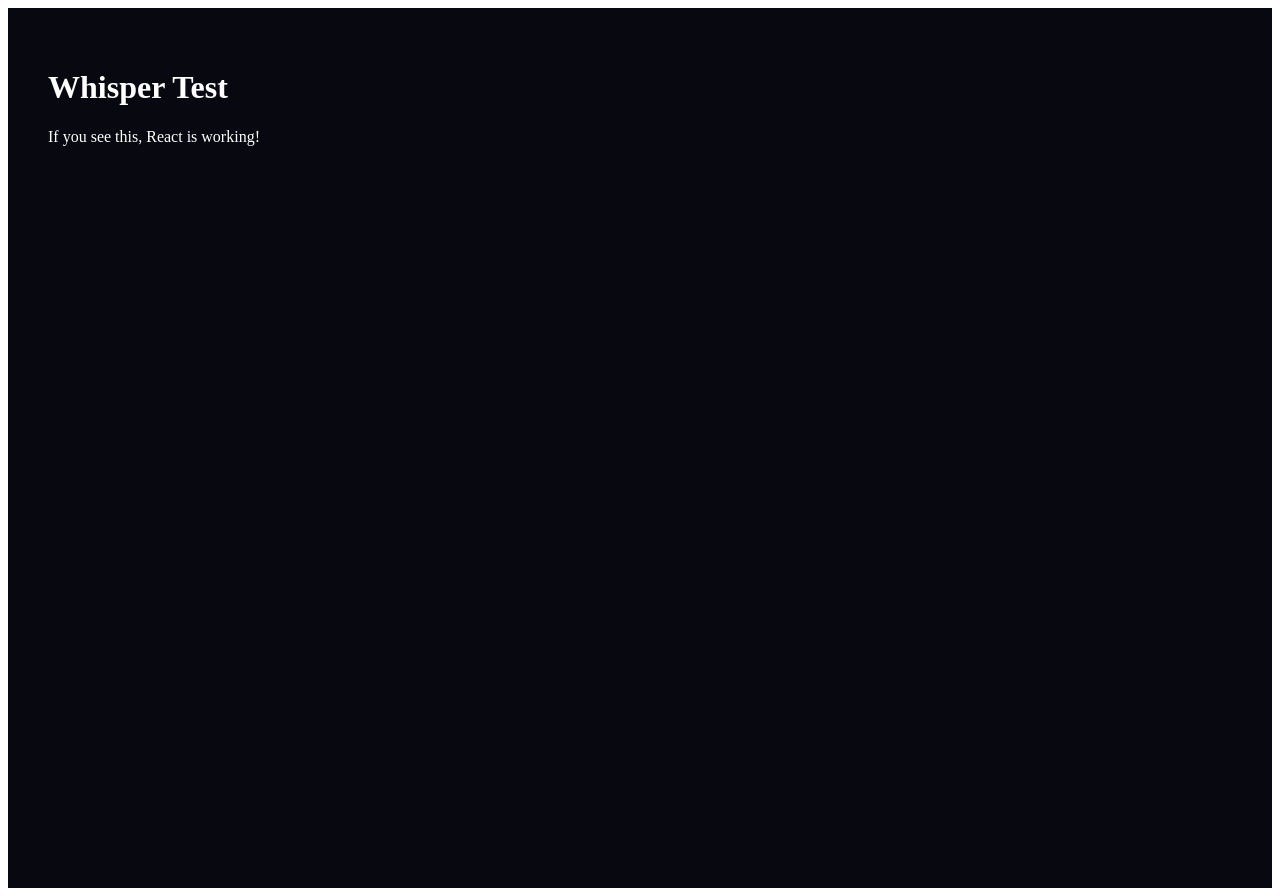
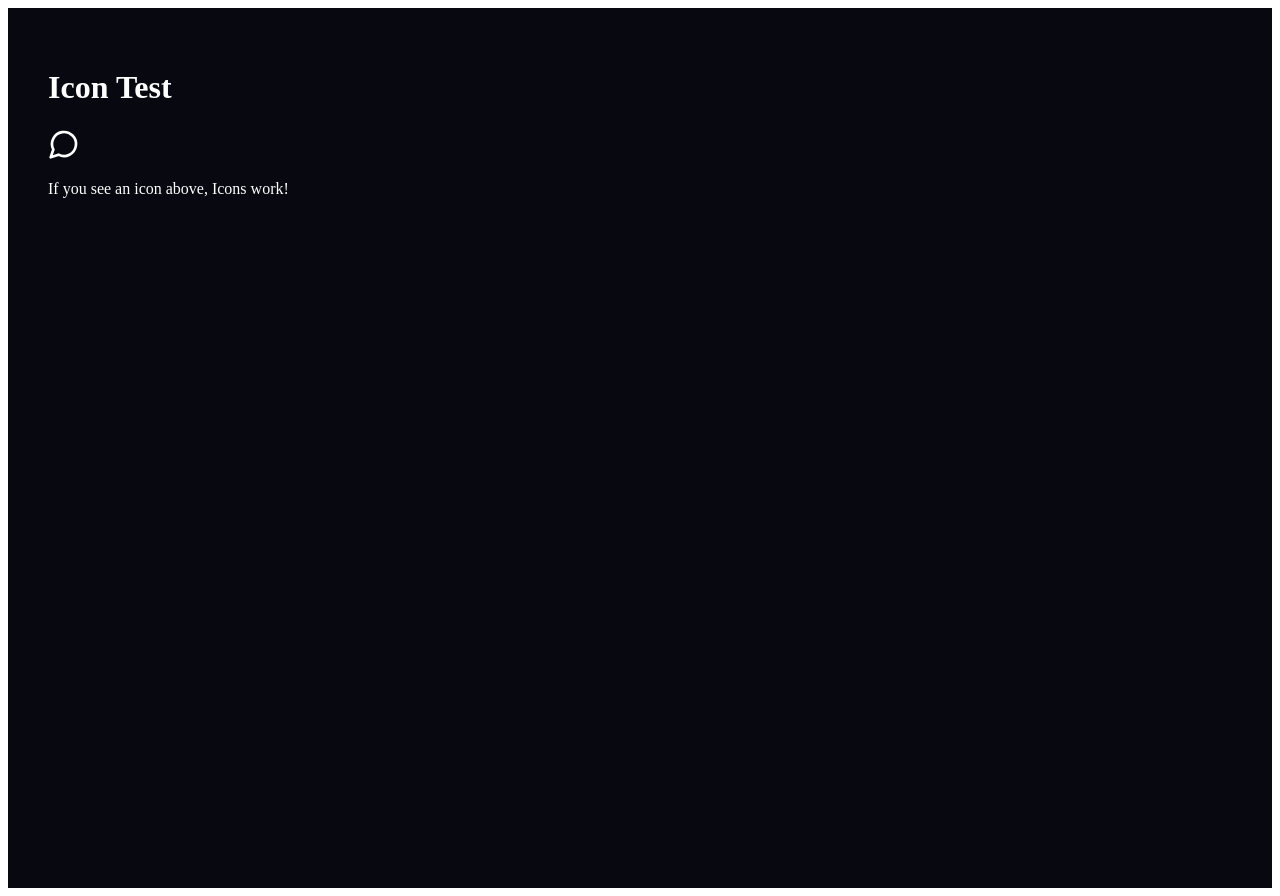
Before and after one commit to Khelendrameena/whisper-ui, a React (Vite) app: page / in a window 1280 px wide. Built offline with nearby package versions, Linux system fonts and the light colour scheme.

Commit message:
test: icons only

```diff
--- a/src/App.jsx
+++ b/src/App.jsx
@@ -1,8 +1,10 @@
+import { MessageCircle } from "./components/Icons";
 export default function App() {
   return (
     <div style={{ background: "#080810", color: "white", minHeight: "100vh", padding: 40 }}>
-      <h1 style={{ fontSize: 32 }}>Whisper Test</h1>
-      <p>If you see this, React is working!</p>
+      <h1>Icon Test</h1>
+      <MessageCircle size={32} className="test" />
+      <p>If you see an icon above, Icons work!</p>
     </div>
   );
 }
```
